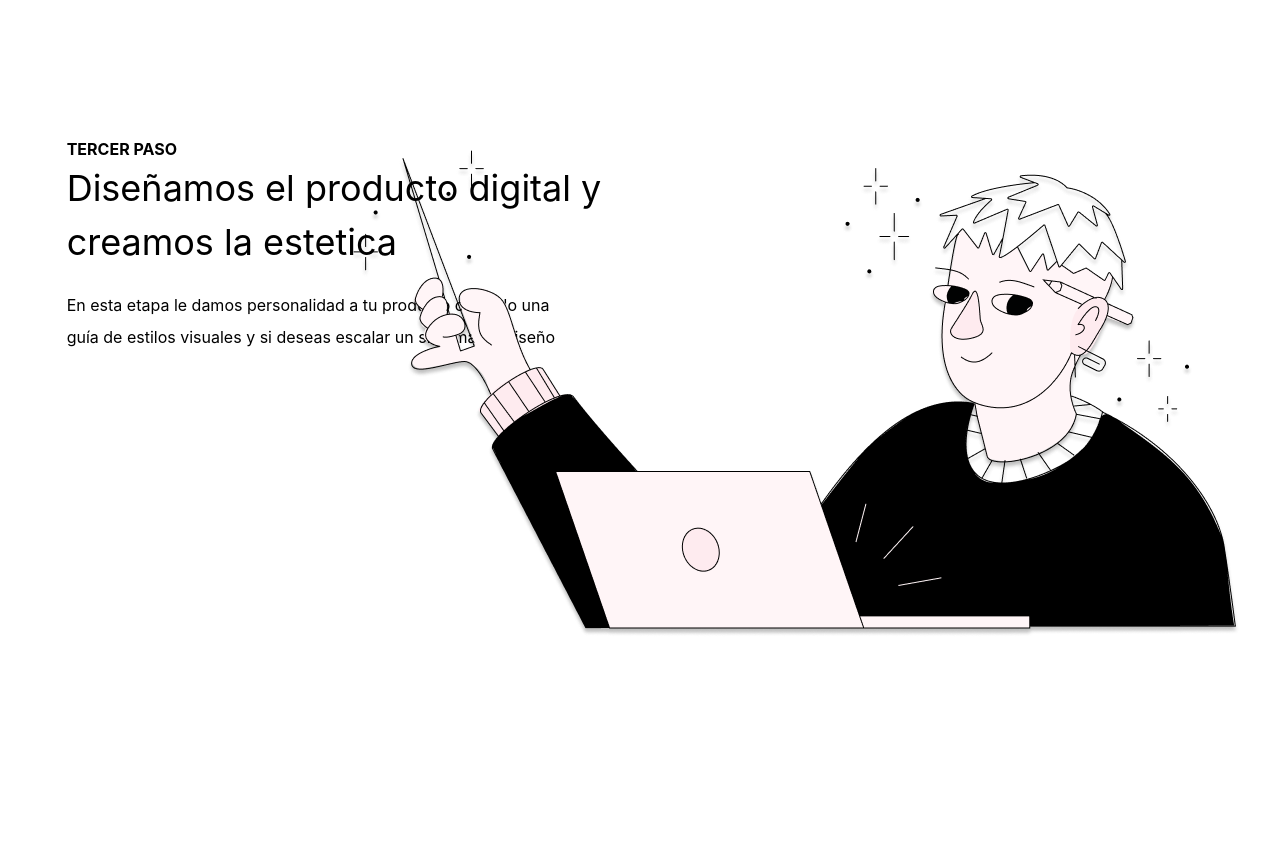
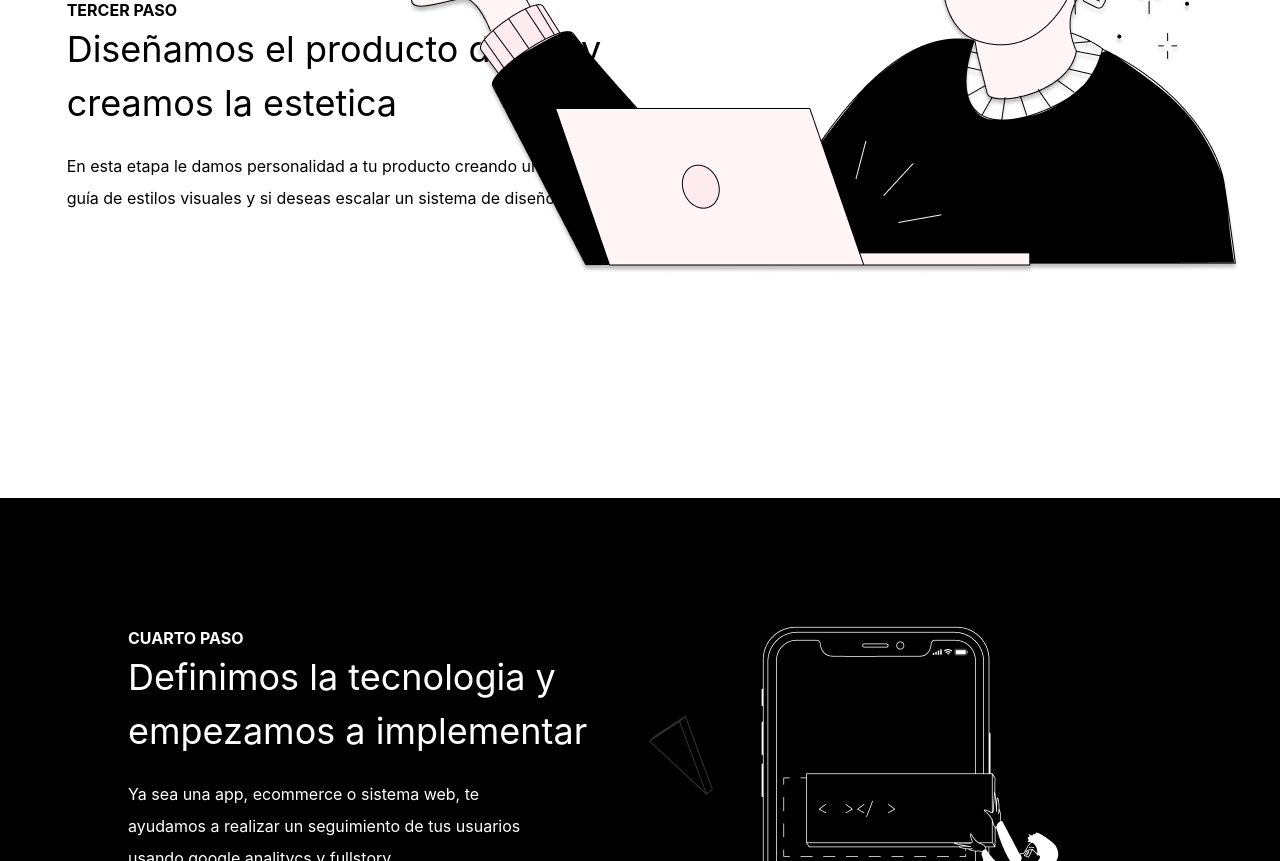
Before and after one commit to ZambranoBeicker/esedor_landingpage-web, a React (Create React App) app: page / in a window 1280 px wide. Shown: the part 3800-4661 px from the top of the page. Built offline with nearby package versions, Linux system fonts and the light colour scheme.

Commit message:
Add two steps with its image to Steps section

```diff
--- a/src/components/Steps.js
+++ b/src/components/Steps.js
@@ -23,8 +23,8 @@ const stepsContent = (data)=>{
         if(steps.orientate){
 
             return(
-                <div key={index} className={"relative flex py-10 my-56 index " + steps.containerClass}>
-                    {setTitles(steps,"text-md leading-loose", steps.stepTitle.toLowerCase() + " mb-56 w-6/12")}
+                <div key={index} className={"flex my-56 index " + steps.containerClass}>
+                    {setTitles(steps,"text-md leading-loose", steps.stepTitle.toLowerCase() + " w-6/12")} {/* colocar más margin-bottom*/}
                     <img className={steps.imgClass} src={steps.img} alt={steps.stepTitle}/>
                 </div>
                 )
@@ -51,7 +51,7 @@ const Steps = () =>{
             stepTitle:"PRIMER",
             infoTitle:"Agregamos valor a tu negocio y estructuramos el problema",
             img:"images/man_top.png",
-            containerClass:"ml-auto w-10/12 mr-10",
+            containerClass:"ml-auto w-10/12 py-10 mr-10 relative ",
             orientate:true,
             imgClass:""
 
@@ -62,7 +62,7 @@ const Steps = () =>{
             infoTitle:"Pensamos en la lógica y creamos un prototipo",
             img:"images/man_left.png",
             imgClass:"",
-            containerClass:"w-11/12 ml-10",
+            containerClass:"w-11/12 py-10 ml-10",
             orientate:false,
 
         },
@@ -72,18 +72,41 @@ const Steps = () =>{
             infoTitle:"Diseñamos el producto digital y creamos la estetica",
             img:"images/man_bottom.png",
             imgClass:"absolute right-0 bottom-0",
-            containerClass:"w-11/12 ml-auto mr-10",
+            containerClass:"w-11/12 py-10 ml-auto mr-10 relative ",
             orientate:true,
 
         },
     ]
 
+    /* CUARTO PASO Definimos la tecnologia y empezamos a implementar Ya sea una app, ecommerce o sistema web, te ayudamos a realizar un seguimiento de tus usuarios usando google analitycs y fullstory. */
+    /* QUINTO PASO Lanzamos al mercado tu producto digital y optimizamos el rendimiento Ya sea una app, ecommerce o sistema web, te ayudamos a realizar un seguimiento de tus usuarios usando google analitycs y fullstory. */
+    const lastData = [
+        {
 
+            info: "Ya sea una app, ecommerce o sistema web, te ayudamos a realizar un seguimiento de tus usuarios usando google analitycs y fullstory.",
+            stepTitle:"CUARTO",
+            infoTitle:"Definimos la tecnologia y empezamos a implementar",
+            img:"images/four_step.png",
+            containerClass:"w-full p-32 bg-black text-white",
+            imgClass:"",
+            orientate:true,
+        },
+        {
 
+            info: "Ya sea una app, ecommerce o sistema web, te ayudamos a realizar un seguimiento de tus usuarios usando google analitycs y fullstory",
+            stepTitle:"QUINTO",
+            infoTitle:"Lanzamos al mercado tu producto digital y optimizamos el rendimiento",
+            img:"images/fifth_step.png",
+            imgClass:"",
+            containerClass:"w-full p-32 bg-black text-white",
+            orientate:true,
+        }
+    ]
 
     return(
         <section className="min-h-0">
             {stepsContent(data)}
+            {stepsContent(lastData)}
         </section>
     )
 }
```
Also changed, not shown: public/images/fifth_step.png (added), public/images/four_step.png (added).
